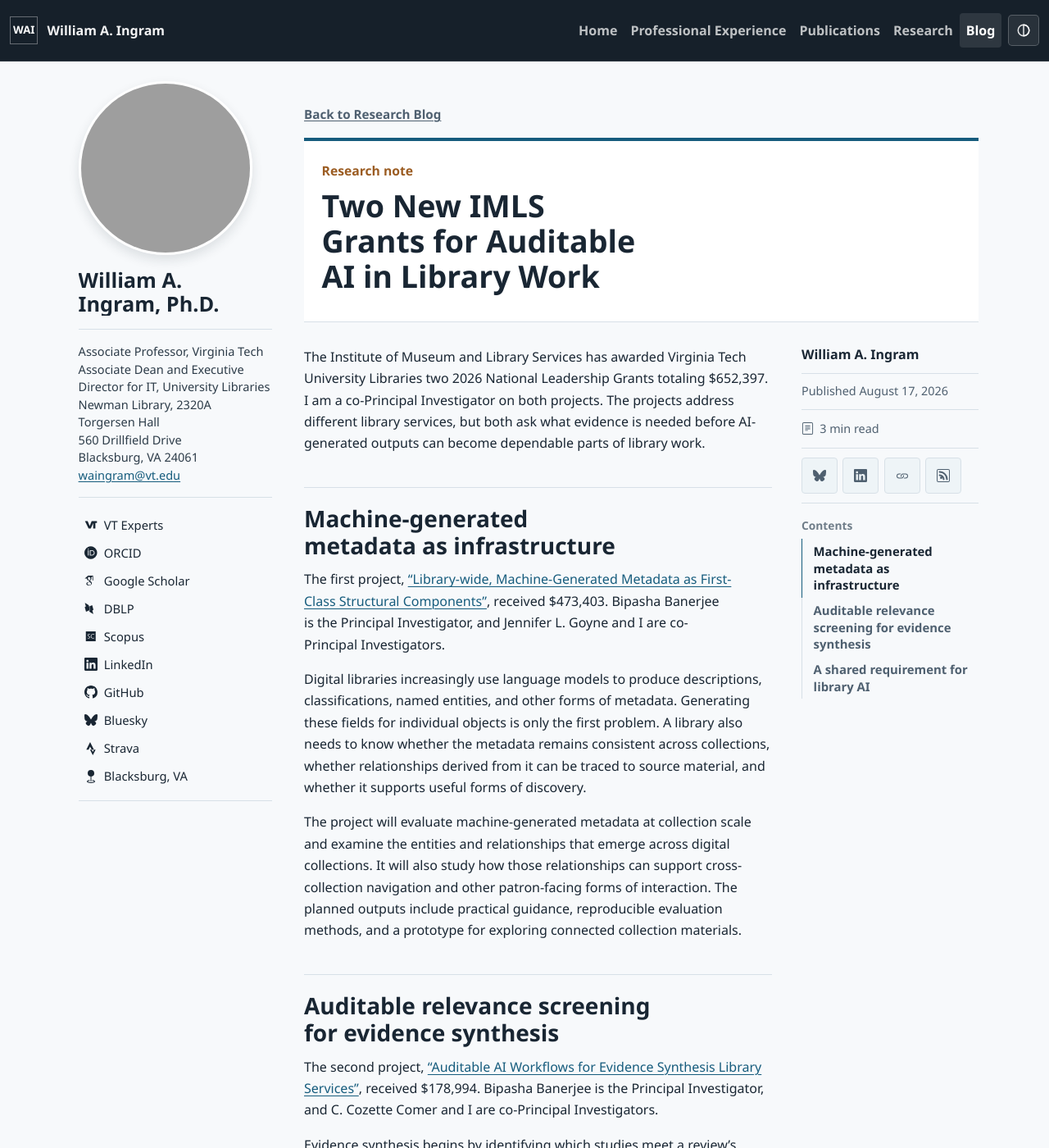
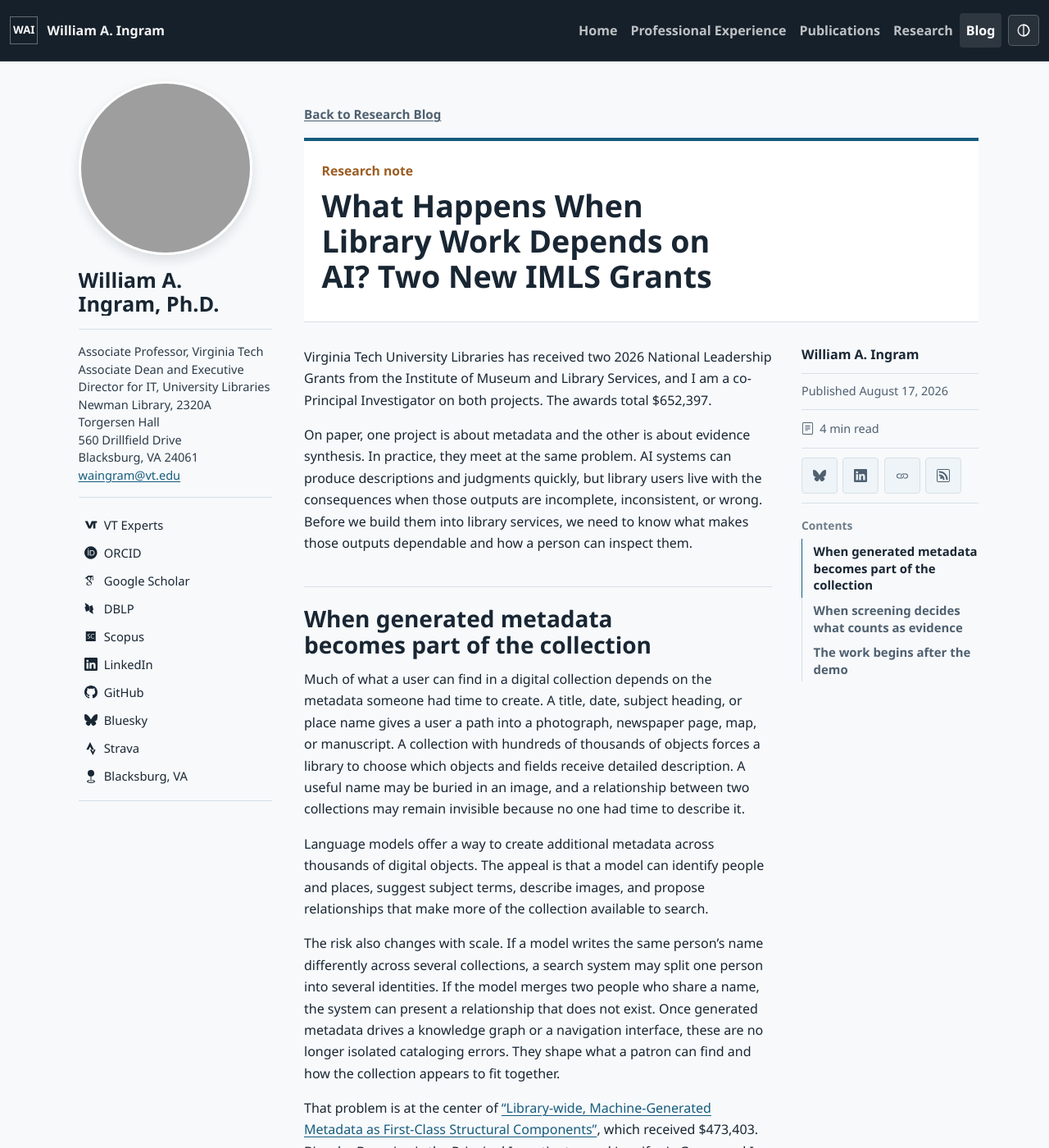
Before and after one commit to waingram/waingram.github.io, a Jekyll site: the page built from _posts/2026-08-17-two-new-imls-grants-for-auditable-ai-in-library-work.md, in a window 1280 px wide and 1400 px high. Shown: the whole window at 82% size. Built offline with Jekyll 4.4.1, drawn with Linux system fonts in a browser that asks for light colours; some web fonts are replaced; some of the changed text lies outside the part shown; grey boxes are pictures that could not be loaded.

Commit message:
Humanize IMLS grant announcement post

```diff
--- a/_posts/2026-08-17-two-new-imls-grants-for-auditable-ai-in-library-work.md
+++ b/_posts/2026-08-17-two-new-imls-grants-for-auditable-ai-in-library-work.md
@@ -1,47 +1,77 @@
 ---
 layout: default
-title: 'Two New IMLS Grants for Auditable AI in Library Work'
+title: 'What Happens When Library Work Depends on AI? Two New IMLS Grants'
 date: 2026-08-17 12:00 -0400
 categories: AI, Digital Libraries, Evidence Synthesis, Metadata, IMLS
 tags: [AI, Digital Libraries, Evidence Synthesis, Metadata, IMLS]
 ---
-The Institute of Museum and Library Services has awarded Virginia Tech University Libraries two 2026 National Leadership Grants totaling $652,397.
-I am a co-Principal Investigator on both projects.
-The projects address different library services, but both ask what evidence is needed before AI-generated outputs can become dependable parts of library work.
+Virginia Tech University Libraries has received two 2026 National Leadership Grants from the Institute of Museum and Library Services, and I am a co-Principal Investigator on both projects.
+The awards total $652,397.
 
-## Machine-generated metadata as infrastructure
+On paper, one project is about metadata and the other is about evidence synthesis.
+In practice, they meet at the same problem.
+AI systems can produce descriptions and judgments quickly, but library users live with the consequences when those outputs are incomplete, inconsistent, or wrong.
+Before we build them into library services, we need to know what makes those outputs dependable and how a person can inspect them.
 
-The first project, ["Library-wide, Machine-Generated Metadata as First-Class Structural Components"](https://www.imls.gov/grants/awarded/lg-259840-ols-26), received $473,403.
+## When generated metadata becomes part of the collection
+
+Much of what a user can find in a digital collection depends on the metadata someone had time to create.
+A title, date, subject heading, or place name gives a user a path into a photograph, newspaper page, map, or manuscript.
+A collection with hundreds of thousands of objects forces a library to choose which objects and fields receive detailed description.
+A useful name may be buried in an image, and a relationship between two collections may remain invisible because no one had time to describe it.
+
+Language models offer a way to create additional metadata across thousands of digital objects.
+The appeal is that a model can identify people and places, suggest subject terms, describe images, and propose relationships that make more of the collection available to search.
+
+The risk also changes with scale.
+If a model writes the same person's name differently across several collections, a search system may split one person into several identities.
+If the model merges two people who share a name, the system can present a relationship that does not exist.
+Once generated metadata drives a knowledge graph or a navigation interface, these are no longer isolated cataloging errors.
+They shape what a patron can find and how the collection appears to fit together.
+
+That problem is at the center of ["Library-wide, Machine-Generated Metadata as First-Class Structural Components"](https://www.imls.gov/grants/awarded/lg-259840-ols-26), which received $473,403.
 Bipasha Banerjee is the Principal Investigator, and Jennifer L. Goyne and I are co-Principal Investigators.
+The project will evaluate machine-generated metadata across digital collections and determine which types of metadata remain consistent enough to support discovery.
+It will also examine whether relationships derived from that metadata can be traced back to the collection materials that support them.
+The goal is not simply to generate more fields.
+We want to know when those fields can become part of the structure people rely on to explore a digital library.
 
-Digital libraries increasingly use language models to produce descriptions, classifications, named entities, and other forms of metadata.
-Generating these fields for individual objects is only the first problem.
-A library also needs to know whether the metadata remains consistent across collections, whether relationships derived from it can be traced to source material, and whether it supports useful forms of discovery.
+## When screening decides what counts as evidence
 
-The project will evaluate machine-generated metadata at collection scale and examine the entities and relationships that emerge across digital collections.
-It will also study how those relationships can support cross-collection navigation and other patron-facing forms of interaction.
-The planned outputs include practical guidance, reproducible evaluation methods, and a prototype for exploring connected collection materials.
+Evidence synthesis has a different bottleneck.
+Before a systematic review can compare findings, reviewers must decide which studies meet the review's inclusion criteria.
+A database search may return thousands of titles and abstracts, and each record must be screened before the reviewers can begin analyzing the evidence.
+The work is repetitive, but the judgment is consequential.
 
-## Auditable relevance screening for evidence synthesis
+This makes relevance screening an attractive place to use AI.
+A model can read an abstract and recommend whether to include or exclude the study.
+However, if the model excludes a relevant paper, that paper does not merely fall lower in a list of search results.
+It disappears from the body of evidence that the review will analyze.
+The final synthesis may then rest on an incomplete account of the research.
 
 The second project, ["Auditable AI Workflows for Evidence Synthesis Library Services"](https://www.imls.gov/grants/awarded/lg-259841-ols-26), received $178,994.
 Bipasha Banerjee is the Principal Investigator, and C. Cozette Comer and I are co-Principal Investigators.
+We will develop and evaluate an AI-assisted workflow for title-and-abstract screening with evidence-synthesis library professionals.
+A reviewer should be able to see what the model received, how it was instructed, and how it produced an inclusion or exclusion decision.
+The workflow should also reveal when a decision changes across models or repeated runs so that unstable cases can receive human attention.
 
-Evidence synthesis begins by identifying which studies meet a review's inclusion criteria.
-Title-and-abstract screening can require substantial expert effort, but an automated exclusion can also remove evidence that should have remained in the review.
-An AI-assisted workflow therefore needs to make its decisions inspectable and preserve a clear path for human review.
+The point is not to treat the model as another reviewer whose answer is accepted without question.
+The point is to learn where AI can reduce screening work without hiding uncertainty or lowering the standards that make an evidence synthesis credible.
 
-The planning project will develop and evaluate an auditable workflow for AI-assisted relevance screening.
-The work will compare locally served open models across prompts, parameters, and repeated runs, then use feedback from evidence-synthesis library professionals to refine a prototype and instruction manual.
-The evaluation will emphasize accuracy, recall, disagreement, and stability rather than treating one model response as a definitive answer.
+## The work begins after the demo
 
-## A shared requirement for library AI
+What interests me about both projects is that they begin where most AI demonstrations end.
+A demonstration can end once the model produces a plausible output.
+A library service cannot.
+We already know that a language model can generate a description or assign a relevance label.
+The harder question is whether that output deserves authority inside a service that people use to discover cultural materials or assemble scientific evidence.
 
-One project evaluates descriptions generated for digital objects, while the other evaluates relevance judgments generated for research records.
-In both settings, aggregate model performance is not enough to support a library service.
-The output must retain provenance, expose variation, and allow a person to inspect how it was produced.
+An unreliable output can change which objects a patron finds or which studies enter an evidence synthesis.
+Accuracy matters in both cases, but so do provenance, consistency, disagreement, and the ability to review a decision.
 
-My role in both projects centers on research design, evaluation, auditability, reproducibility, and reuse.
-This work extends my broader research on machine-usable scientific knowledge by asking when generated representations and judgments are reliable enough to support discovery and evidence-based work.
+My role in both projects centers on research design and on methods for evaluating these kinds of failure.
+I will also work on auditability, reproducibility, and the reuse of the resulting methods in other library systems.
+This work extends my broader research on machine-usable scientific knowledge into a practical question.
+What must we know about an AI-generated description or judgment before we allow it to shape what someone else can know?
 
 The IMLS award records provide additional information about [the machine-generated metadata project](https://www.imls.gov/grants/awarded/lg-259840-ols-26) and [the evidence-synthesis project](https://www.imls.gov/grants/awarded/lg-259841-ols-26).
```
